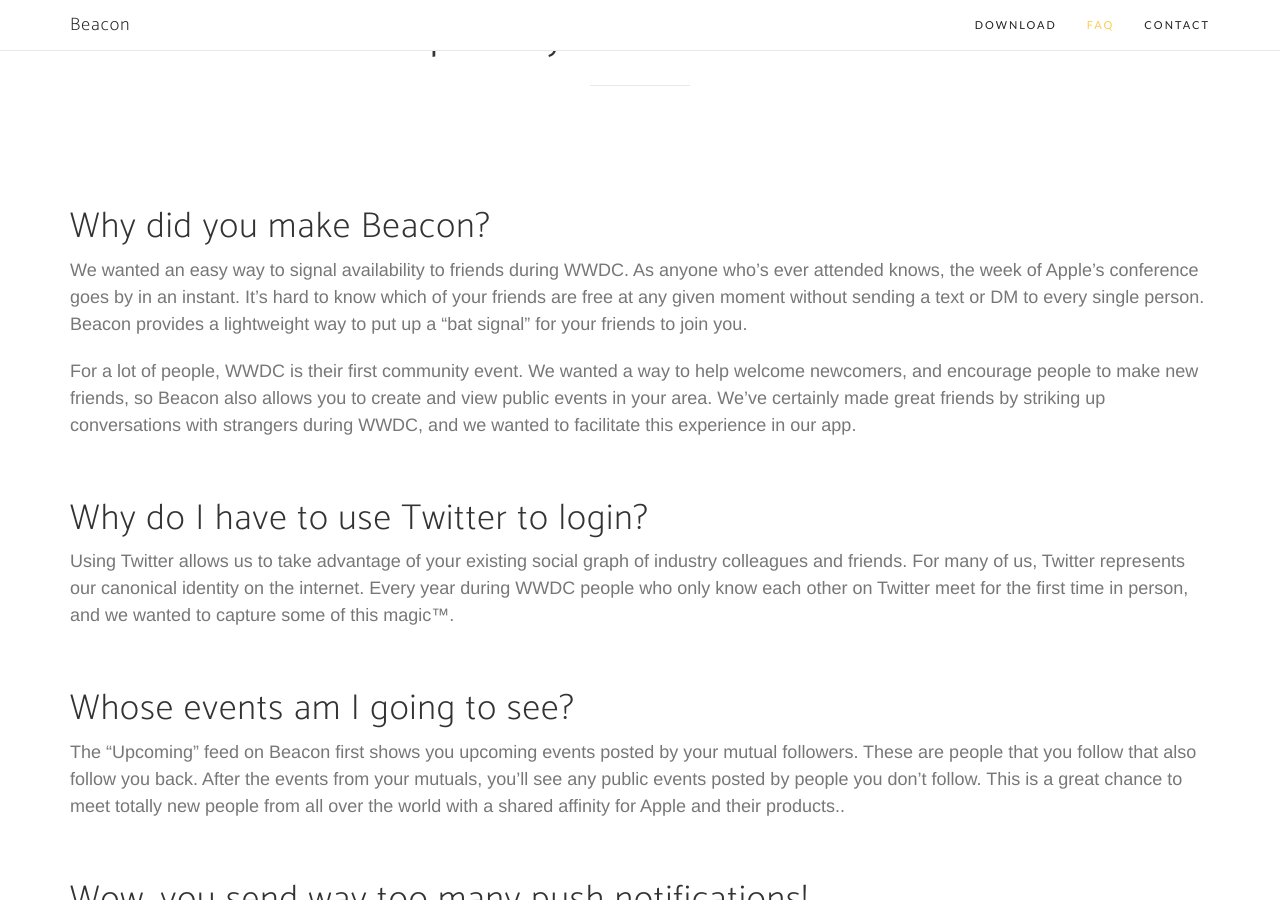
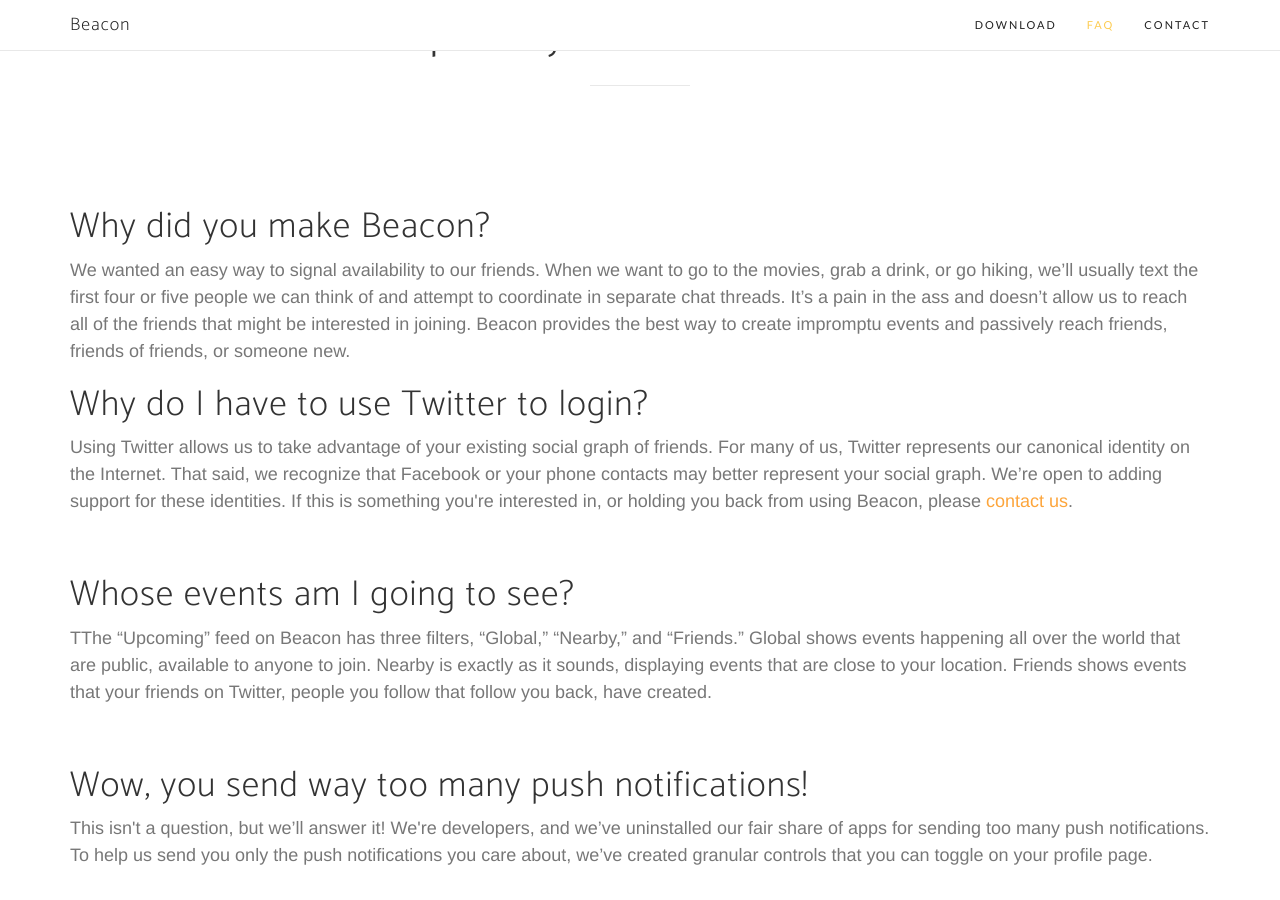
Before and after one commit to ashleynh/beacon-site, a Jekyll site: the page built from index.html, in a window 1280 px wide and 900 px high, scrolled down 995 px. Built offline with Jekyll 4.4.1, drawn with Linux system fonts in a browser that asks for light colours; nearby versions of some CDN libraries; some web fonts are replaced; some of the changed text lies outside the part shown.

Commit message:
Targeting the FAQ at the general user instead of WWDC attendee.

```diff
--- a/index.html
+++ b/index.html
@@ -57,15 +57,13 @@
                         </div>
                     </div> -->
                         <h1>Why did you make Beacon?</h1>
-                        <p class="text-muted">We wanted an easy way to signal availability to friends during WWDC. As anyone who’s ever attended knows, the week of Apple’s conference goes by in an instant. It’s hard to know which of your friends are free at any given moment without sending a text or DM to every single person. Beacon provides a lightweight way to put up a “bat signal” for your friends to join you.</p>
-
-<p class="text-muted">For a lot of people, WWDC is their first community event. We wanted a way to help welcome newcomers, and encourage people to make new friends, so Beacon also allows you to create and view public events in your area. We’ve certainly made great friends by striking up conversations with strangers during WWDC, and we wanted to facilitate this experience in our app.</p><br>
+                        <p class="text-muted">We wanted an easy way to signal availability to our friends. When we want to go to the movies, grab a drink, or go hiking, we’ll usually text the first four or five people we can think of and attempt to coordinate in separate chat threads. It’s a pain in the ass and doesn’t allow us to reach all of the friends that might be interested in joining. Beacon provides the best way to create impromptu events and passively reach friends, friends of friends, or someone new.</p>
                         <h1>Why do I have to use Twitter to login?</h1>
-                        <p class="text-muted">Using Twitter allows us to take advantage of your existing social graph of industry colleagues and friends. For many of us, Twitter represents our canonical identity on the internet. Every year during WWDC people who only know each other on Twitter meet for the first time in person, and we wanted to capture some of this magic™.</p><br>
+                        <p class="text-muted">Using Twitter allows us to take advantage of your existing social graph of friends. For many of us, Twitter represents our canonical identity on the Internet. That said, we recognize that Facebook or your phone contacts may better represent your social graph. We’re open to adding support for these identities. If this is something you're interested in, or holding you back from using Beacon, please <a href="mailto:beacon-app@googlegroups.com">contact us</a>.</p><br>
                         <h1>Whose events am I going to see?</h1>
-                        <p class="text-muted">The “Upcoming” feed on Beacon first shows you upcoming events posted by your mutual followers. These are people that you follow that also follow you back. After the events from your mutuals, you’ll see any public events posted by people you don’t follow. This is a great chance to meet totally new people from all over the world with a shared affinity for Apple and their products..</p><br>
+                        <p class="text-muted">TThe “Upcoming” feed on Beacon has three filters, “Global,” “Nearby,” and “Friends.” Global shows events happening all over the world that are public, available to anyone to join. Nearby is exactly as it sounds, displaying events that are close to your location. Friends shows events that your friends on Twitter, people you follow that follow you back, have created.</p><br>
                         <h1>Wow, you send way too many push notifications!</h1>
-                        <p class="text-muted">This isn't a question, but we’ll answer it! We're developers, and we’ve uninstalled our fair share of apps for sending too many push notifications. To this end, we’ve created granular controls for push notifications that you can toggle on your profile page, available by tapping your avatar in the bottom left of the screen.</p><br>
+                        <p class="text-muted">This isn't a question, but we’ll answer it! We're developers, and we’ve uninstalled our fair share of apps for sending too many push notifications. To help us send you only the push notifications you care about, we’ve created granular controls that you can toggle on your profile page.</p><br>
                 </div>
                 <!-- <div class="col-md-4">
                     <div class="container-fluid">
```
